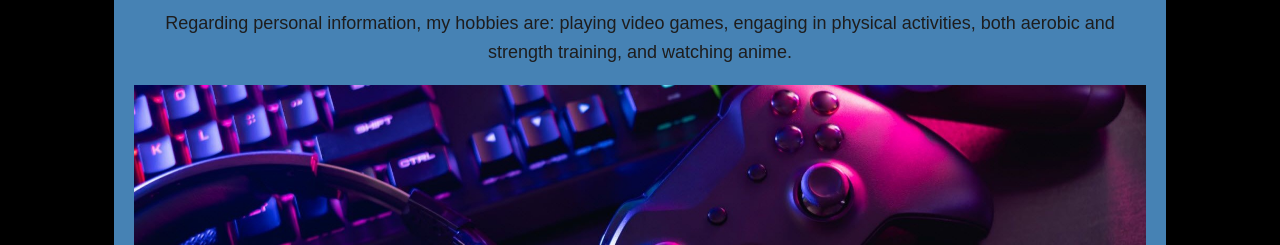
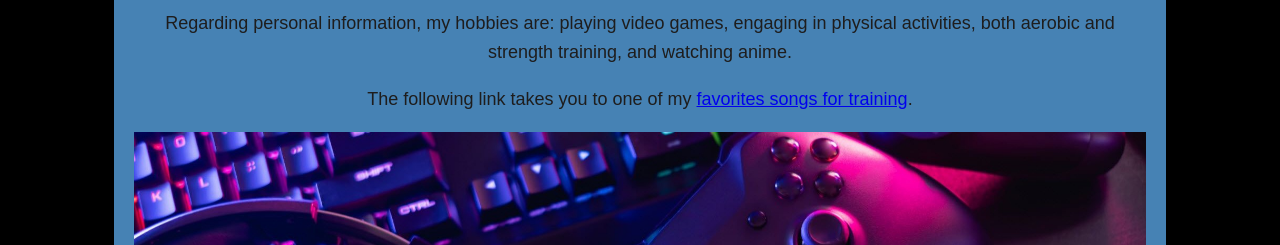
Before and after one commit to G2SantiRobeson/G2SantiRobeson.github.io, a plain HTML site: page index.html in a window 1280 px wide. Shown: the part 555-800 px from the top of the page. Drawn offline with Linux system fonts and the light colour scheme.

Commit message:
Final commit

```diff
--- a/index.html
+++ b/index.html
@@ -20,6 +20,7 @@
         <div class="block">
             <h2>Hobbies</h2>
                 <p> Regarding personal information, my hobbies are: playing video games, engaging in physical activities, both aerobic and strength training, and watching anime. </p>
+                <p> The following link takes you to one of my <a href="https://www.youtube.com/watch?v=L3wKzyIN1yk&ab_channel=RagnBoneManVEVO">favorites songs for training</a>. </p>
                 <img src="img.jpg" alt="Imagen Videojuegos">
         </div>
 
```
